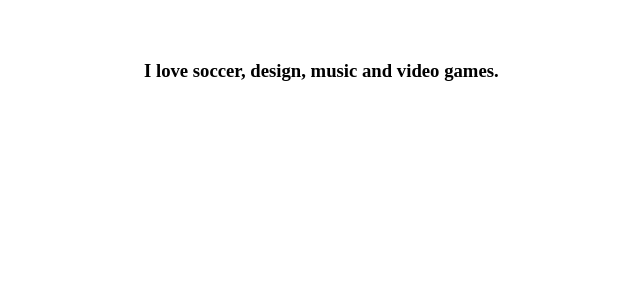
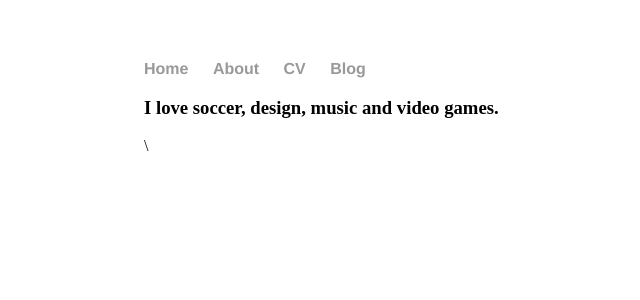
Before and after one commit to gianniM/gianniM.github.io, a Jekyll site: the page about/index.html, which Jekyll copies as it is, in a window 1280 px wide. Shown: the top 300 px of the page, without its empty margins (48-688 px from the left). Built offline with Jekyll 4.4.1, drawn with Linux system fonts in a browser that asks for light colours.

Commit message:
Update index.html

```diff
--- a/about/index.html
+++ b/about/index.html
@@ -3,10 +3,22 @@
     <link rel="stylesheet" type="text/css" href="/css/main.css"/>
     <title>About Giancarlo</title>
   </head>
+  <body>
+    <nav>
+	    		<ul>
+	        		<li><a href="/">Home</a></li>
+		        	<li><a href="/about">About</a></li>
+	        		<li><a href="/cv">CV</a></li>
+	        		<li><a href="/blog">Blog</a></li>
+	    		</ul>
+			</nav>
+			<div class="container">
 
-  <body>
+			  <div class="blurb">
+          <h3>I love soccer, design, music and video games.</h3>
+        </div>\
+      </div>
 
-    <h3>I love soccer, design, music and video games.</h3>
 
   </body>
 
```
